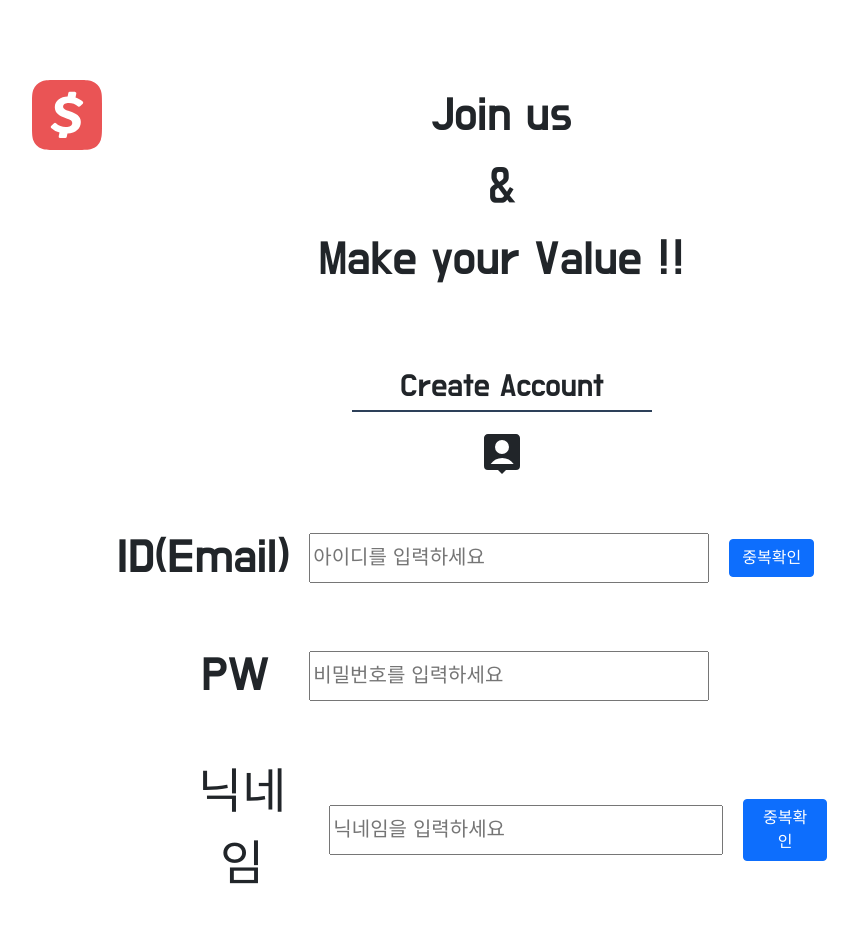
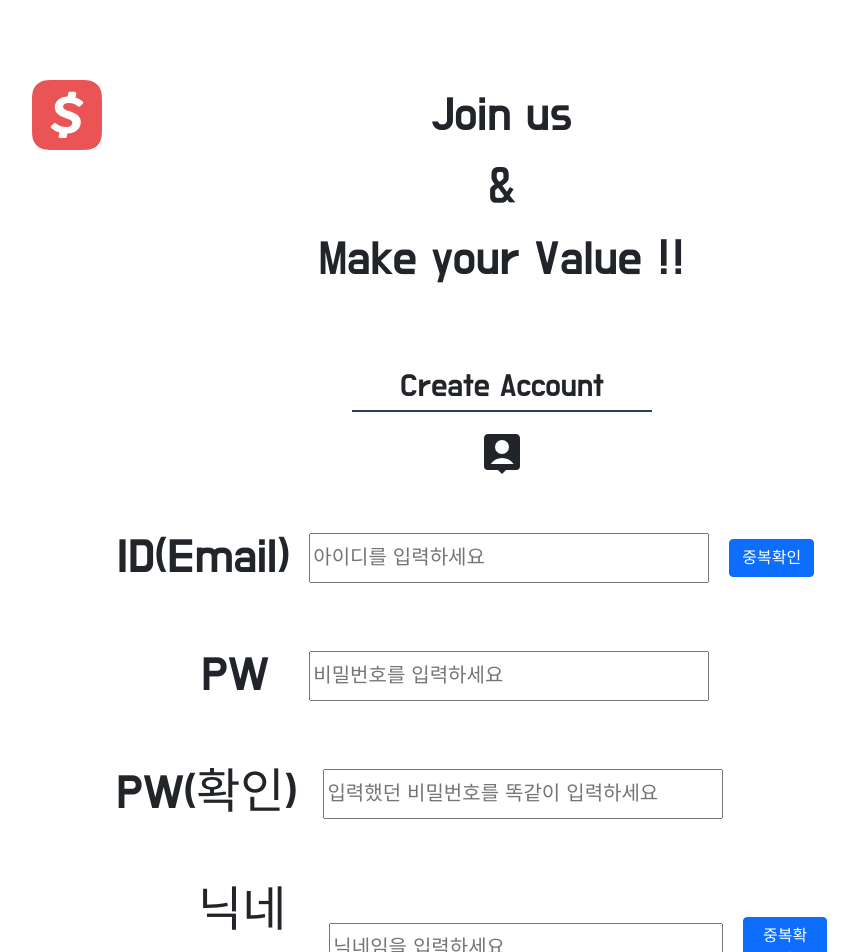
Before and after one commit to padd60/HowMuch, a React (Create React App) app: page /account in a window 1280 px wide. Shown: the top 952 px of the page, without its empty margins (138-996 px from the left). Built offline with nearby package versions, Linux system fonts and the light colour scheme.

Commit message:
Account Rule Finished

```diff
--- a/src/components/Account.js
+++ b/src/components/Account.js
@@ -42,12 +42,16 @@ const Account = () => {
   const [pwCheck, SetpwCheck] = useState(false);
   const [pwWarn, SetpwWarn] = useState(false);
 
+  const [pw2Check, Setpw2Check] = useState(false);
+  const [pw2Warn, Setpw2Warn] = useState(false);
+
   const [nickCheck, SetnickCheck] = useState(false);
   const [nickWarn, SetnickWarn] = useState(false);
   const [nickSame, SetnickSame] = useState(false);
 
   const idInput = document.getElementById("ID");
   const pwInput = document.getElementById("PW");
+  const pw2Input = document.getElementById("PW2");
   const nickInput = document.getElementById("NICK");
 
   const checkValue = (input) => {
@@ -62,12 +66,12 @@ const Account = () => {
     SetidSame(false);
     SetpwCheck(false);
     SetpwWarn(false);
+    Setpw2Check(false);
+    Setpw2Warn(false);
     SetnickCheck(false);
     SetnickWarn(false);
     SetnickSame(false);
   };
-
-  const checkRule = () => {};
 
   // styled component
   let TopTitle = styled("p")`
@@ -188,6 +192,33 @@ const Account = () => {
             <p
               style={{
                 display: "flex",
+                width: "770px",
+                alignItems: "center",
+                paddingTop: "30px",
+              }}
+            >
+              <Label>PW(확인)</Label>
+              <input
+                id="PW2"
+                type="password"
+                placeholder="입력했던 비밀번호를 똑같이 입력하세요"
+                style={{
+                  width: "400px",
+                  height: "50px",
+                  marginLeft: "27px",
+                  fontSize: "20px",
+                }}
+              />
+            </p>
+            {pw2Check ? <Warn>비밀번호를 입력해주세요.</Warn> : null}
+            {pw2Warn ? (
+              <Warn>
+                입력했던 비밀번호와 일치하지 않습니다. 다시 입력해주세요.
+              </Warn>
+            ) : null}
+            <p
+              style={{
+                display: "flex",
                 width: "650px",
                 alignItems: "center",
                 paddingTop: "30px",
@@ -232,45 +263,68 @@ const Account = () => {
                   resetShow();
 
                   const korean = /[ㄱ-ㅎ|ㅏ-ㅣ|가-힣]/; //한글
-                  const specialText = /[~!@#\#$%<>^&*]/; //특수문자
+                  const specialText = /[~!@#$%<>^&*]/; //특수문자
 
-                  console.log(korean.test("닉네임"));
+                  // console.log(korean.test("닉네임"));
                   // console.log(specialText.test("asser@@"));
 
                   const idInputArray = idInput.value.split("");
                   const nickInputArray = nickInput.value.split("");
 
-                  console.log(nickInputArray.length);
+                  // console.log(nickInputArray.length);
 
-                  console.log(idInputArray);
-                  console.log(
-                    idInputArray.find((item) => {
-                      return item == "@";
-                    })
-                  );
+                  // console.log(idInputArray);
+                  // console.log(!idInputArray.find((item) => item == "@"));
+                  // console.log(!idInputArray.find((item) => item == "."));
 
                   if (!checkValue(idInput)) {
                     SetidCheck(true);
+                    return;
                   }
                   if (!checkValue(pwInput)) {
                     SetpwCheck(true);
+                    return;
+                  }
+                  if (!checkValue(pw2Input)) {
+                    Setpw2Check(true);
+                    return;
                   }
                   if (!checkValue(nickInput)) {
                     SetnickCheck(true);
                     return;
                   }
-                  if (!idInputArray.find((item) => item == "@")) {
+                  if (
+                    !idInputArray.find((item) => item === "@") ||
+                    !idInputArray.find((item) => item === ".")
+                  ) {
                     SetidWarn(true);
                     idInput.value = "";
+                    return;
                   }
+
                   if (!specialText.test(pwInput.value)) {
                     SetpwWarn(true);
                     pwInput.value = "";
+                    return;
                   }
 
-                  if (nickInputArray.length > 15) {
-                    SetnickWarn(true);
-                    nickInput.value = "";
+                  if (!(pwInput.value === pw2Input.value)) {
+                    Setpw2Warn(true);
+                    pw2Input.value = "";
+                    return;
+                  }
+                  if (korean.test(nickInput.value)) {
+                    if (nickInputArray.length > 15) {
+                      SetnickWarn(true);
+                      nickInput.value = "";
+                      return;
+                    }
+                  } else {
+                    if (nickInputArray.length > 30) {
+                      SetnickWarn(true);
+                      nickInput.value = "";
+                      return;
+                    }
                   }
 
                   // handleShow();
--- a/src/components/Welcome.js
+++ b/src/components/Welcome.js
@@ -1,7 +1,6 @@
 import React from "react";
 import { Button } from "react-bootstrap";
 import { useNavigate } from "react-router-dom";
-import styled from "styled-components";
 import WelcomeImg from "../img/welcome.svg";
 
 const Welcome = () => {
```
